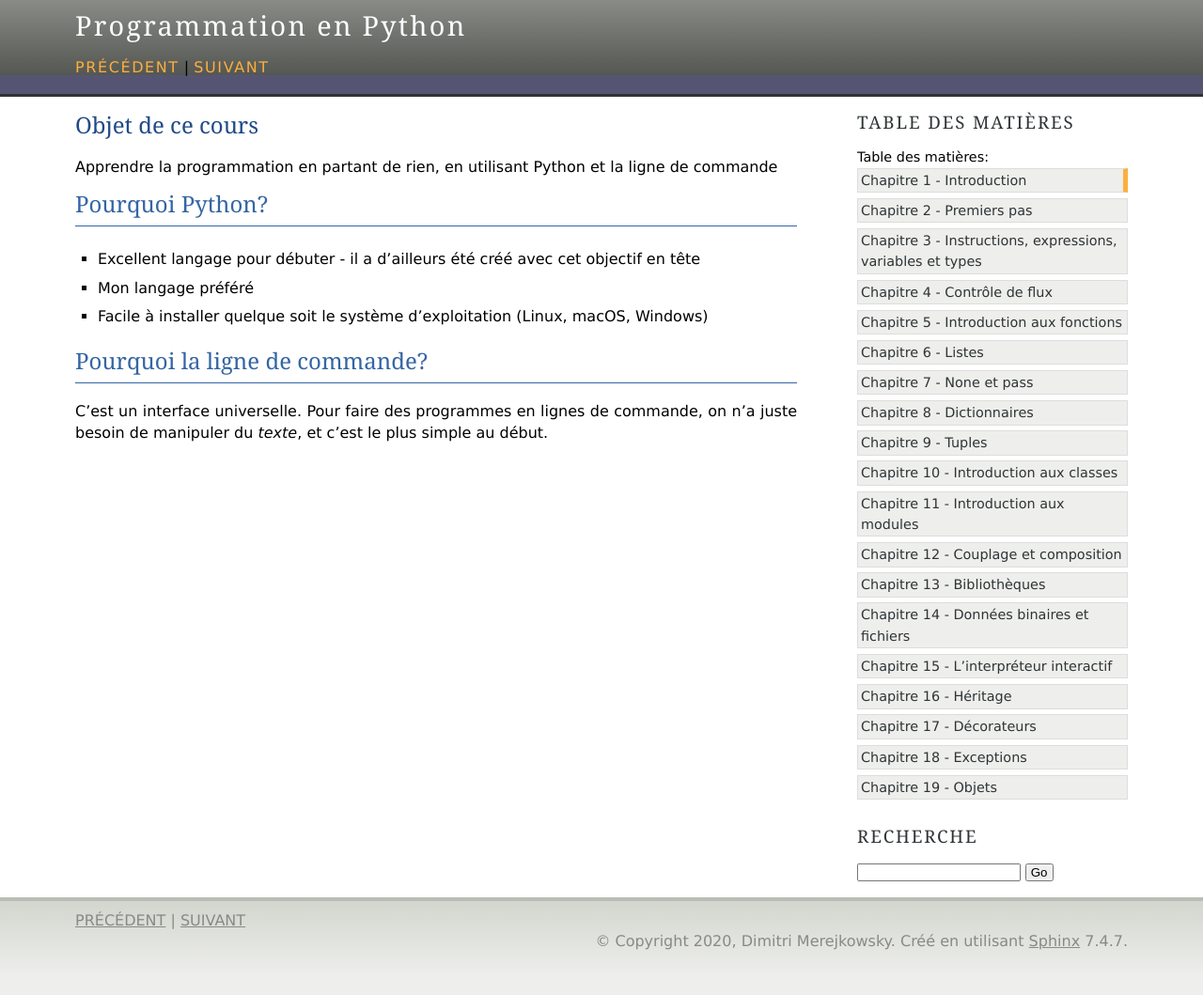
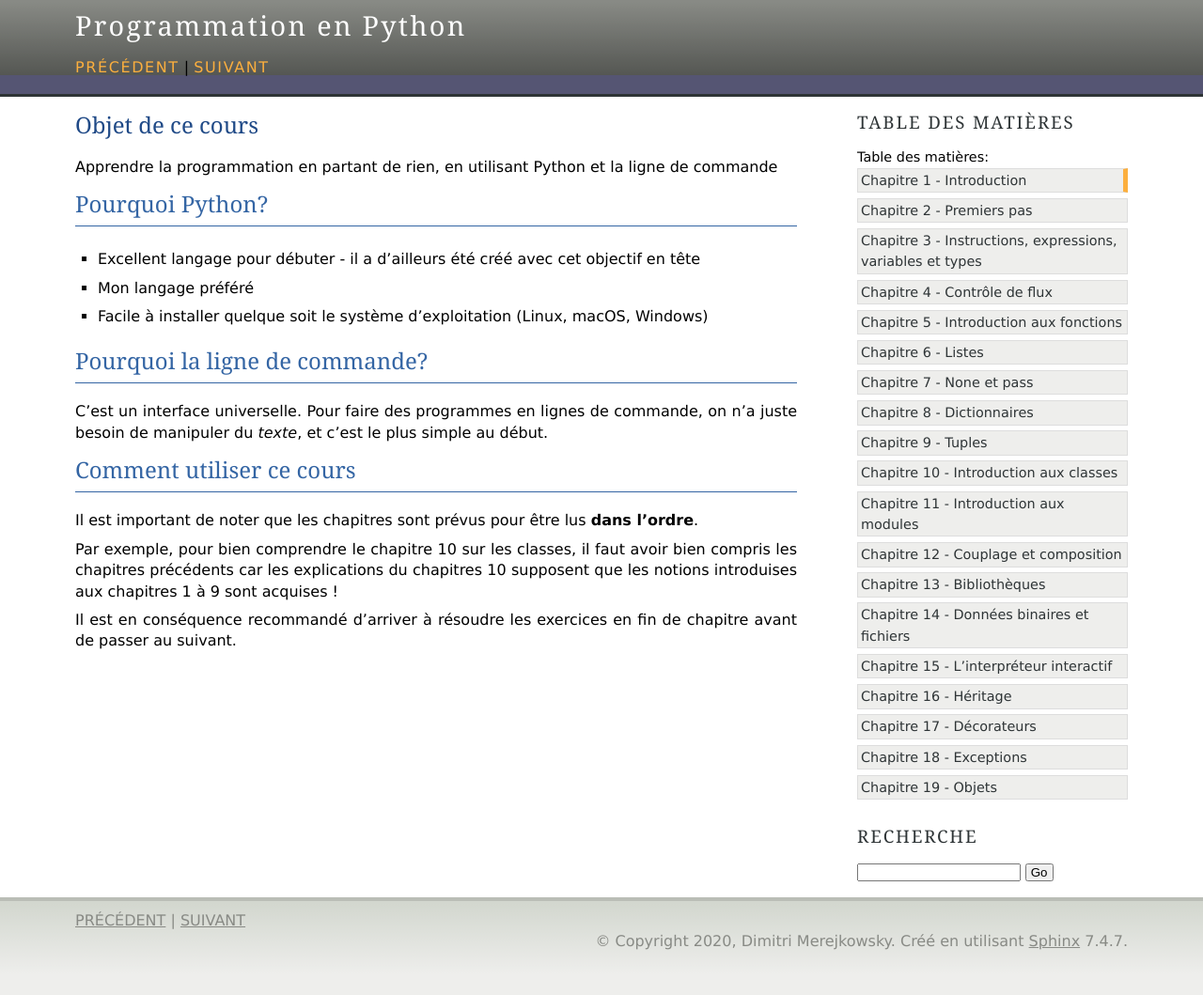
Before and after one commit to gruiick/cours-python, a Sphinx documentation site: the page built from cours/source/01-introduction/01-introduction.rst, in a window 1280 px wide. Shown: the whole page at 94% size. Built offline with Sphinx 7.4.7, drawn with Linux system fonts in a browser that asks for light colours.

Commit message:
Ajout d'une explication sur la nature cumulative du cours
Fix #1

```diff
--- a/cours/source/01-introduction/01-introduction.rst
+++ b/cours/source/01-introduction/01-introduction.rst
@@ -15,3 +15,16 @@ Pourquoi la ligne de commande?
 
 C'est un interface universelle. Pour faire des programmes en lignes de commande,
 on n'a juste besoin de manipuler du *texte*, et c'est le plus simple au début.
+
+Comment utiliser ce cours
+-------------------------
+
+Il est important de noter que les chapitres sont prévus pour être lus
+**dans l'ordre**.
+
+Par exemple, pour bien comprendre le chapitre 10 sur les classes, il faut avoir bien
+compris les chapitres précédents car les explications du chapitres 10 supposent
+que les notions introduises aux chapitres 1 à 9 sont acquises !
+
+Il est en conséquence recommandé d'arriver à résoudre les exercices en fin de
+chapitre avant de passer au suivant.
```
